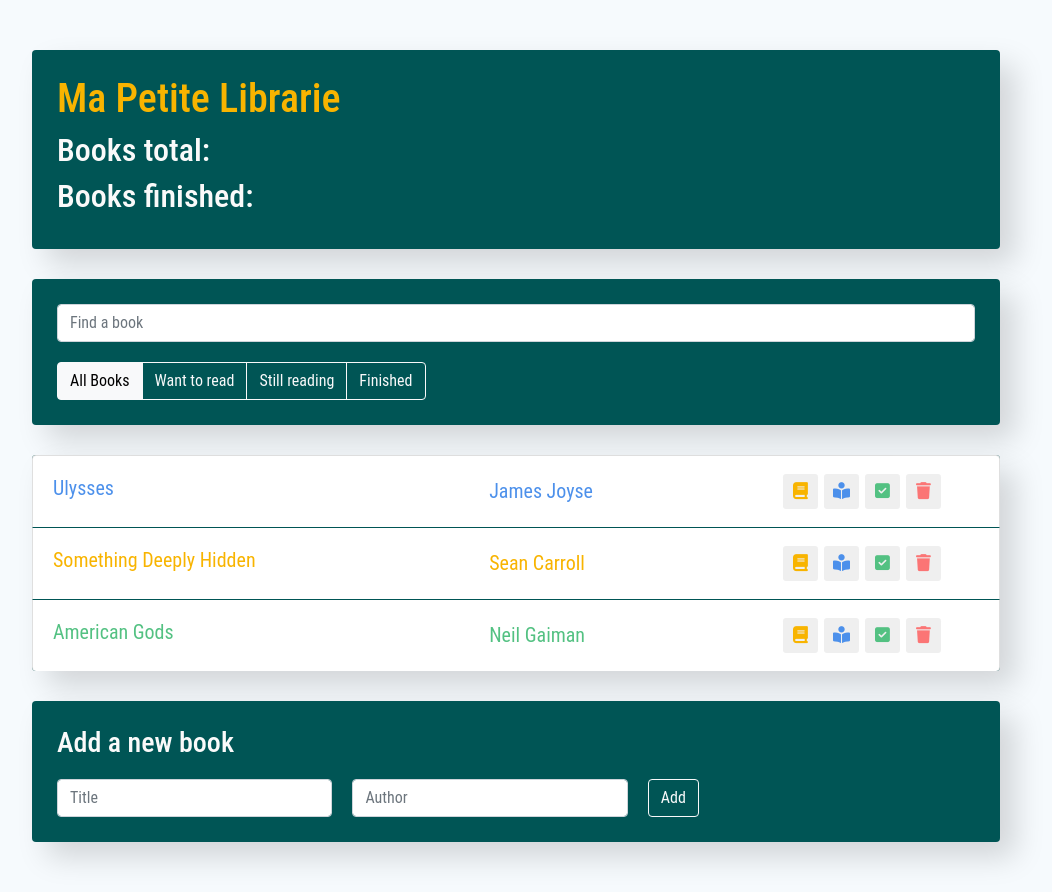
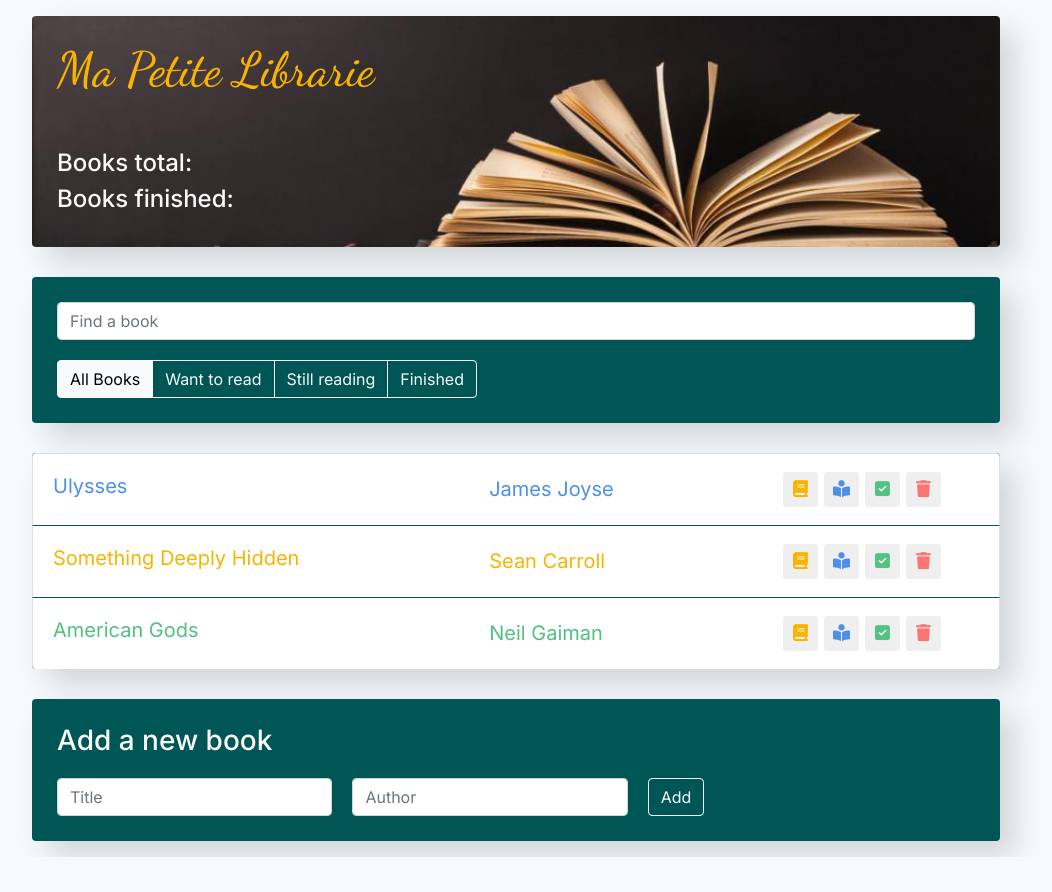
Before and after one commit to AlenaGM/biblio, a React app: page / in a window 1280 px wide. Shown: the whole page, without its empty margins (124-1176 px from the left). After the commit the page ends 857 px from the top, so only its background shows below. Built offline with nearby package versions, Linux system fonts and the light colour scheme.

Commit message:
added styles

```diff
--- a/src/components/app-info/app-info.css
+++ b/src/components/app-info/app-info.css
@@ -1,6 +1,9 @@
+
+
 .app-info {
     padding: 25px;
     background-color: #005555;
+    background: url("../../img/biblio.png") 50% top/cover no-repeat;
     border-radius: 4px;
     box-shadow: 15px 15px 30px rgba(0,0,0, .15);
     color: #FAFAFA;
@@ -8,4 +11,11 @@
 
 h1 {
     color: #F8B400;
+    padding-bottom: 42px;
+    font-family: 'Dancing Script', cursive;
+    font-size: 48px;
 }
+
+h2 {
+    font-size: 24px;
+}
--- a/src/components/app/app.css
+++ b/src/components/app/app.css
@@ -1,14 +1,17 @@
-@import url('https://fonts.googleapis.com/css2?family=Inter:wght@400;500;700&display=swap');
+@import url('https://fonts.googleapis.com/css2?family=Dancing+Script:wght@500&family=Inter:wght@400;500;700&display=swap');
 
 .app {
   margin: 0 auto;
   padding: 16px;
   max-width: 1000px;
   min-width: 560px;
+  display: flex;
+  flex-direction: column;
+  min-height: 100vh;
 }
 
 * {
-  font-family: "Roboto Condensed", sans-serif;
+  font-family: 'Inter', sans-serif;
   margin: 0;
   padding: 0;
   box-sizing: border-box;
--- a/src/index.css
+++ b/src/index.css
@@ -1,5 +1,5 @@
 body {
-  margin: 34px 0;
+  margin: 0;
   font-family: -apple-system, BlinkMacSystemFont, 'Segoe UI', 'Roboto', 'Oxygen',
     'Ubuntu', 'Cantarell', 'Fira Sans', 'Droid Sans', 'Helvetica Neue',
     sans-serif;
```
Also changed, not shown: src/components/book-list/book-list.css (line endings or trailing spaces), src/img/OnMyBookshelf.jpg (added), src/img/biblio.png (added), src/img/book.jpg (added), src/img/bookshelf2.jpg (added).
